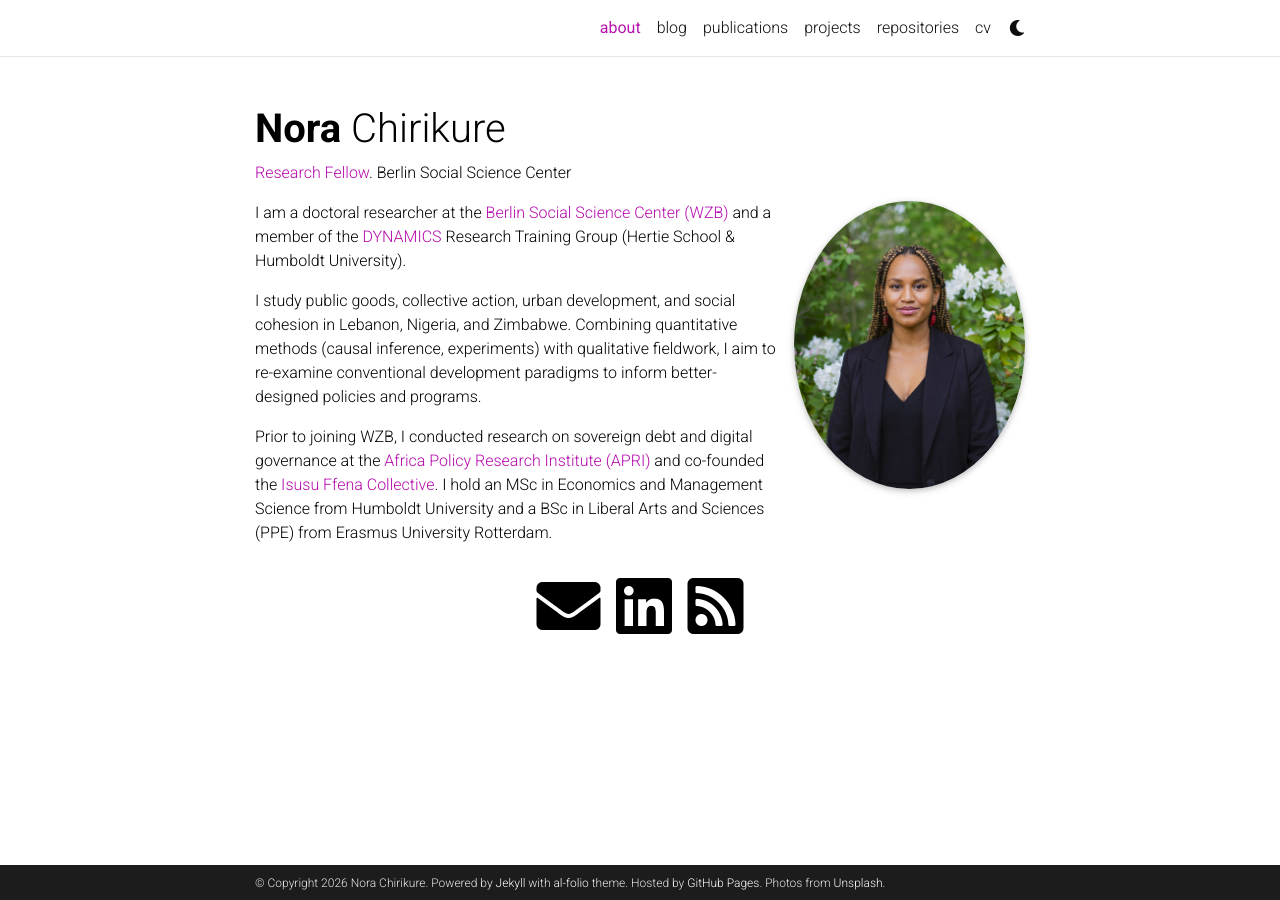
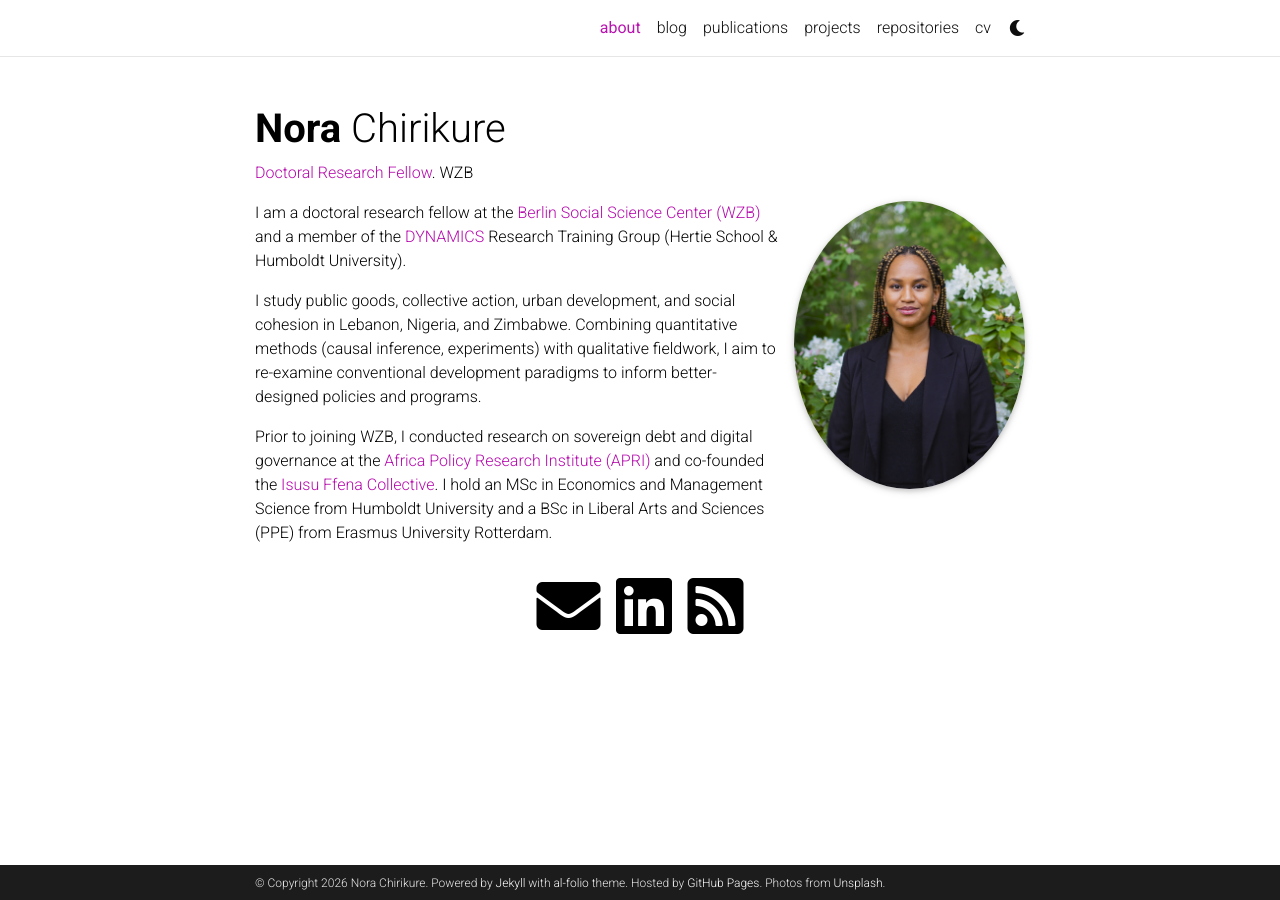
Before and after one commit to norachirikure/www, a Jekyll site: the page built from _pages/about.md, in a window 1280 px wide. Built offline with Jekyll 4.4.1, drawn with Linux system fonts in a browser that asks for light colours; full-size pictures stand in for the smaller copies a plugin makes; comment, search, counter and statistics services are not loaded; a style sheet for code colours, icons or effects is not loaded.

Commit message:
Update subtitle and researcher description

```diff
--- a/_pages/about.md
+++ b/_pages/about.md
@@ -2,7 +2,7 @@
 layout: about
 title: about
 permalink: /
-subtitle: <a href='#'>Research Fellow</a>. Berlin Social Science Center
+subtitle: <a href='#'>Doctoral Research Fellow</a>. WZB
 
 profile:
   align: right
@@ -19,7 +19,7 @@ profile:
 social: true  # includes social icons at the bottom of the page
 ---
 
-I am a doctoral researcher at the [Berlin Social Science Center (WZB)](https://www.wzb.eu/en/research/political-economy-of-development/institutions-and-political-inequality) and a member of the [DYNAMICS](https://www.sowi.hu-berlin.de/en/dynamics/about-dynamics) Research Training Group (Hertie School & Humboldt University).
+I am a doctoral research fellow at the [Berlin Social Science Center (WZB)](https://www.wzb.eu/en/research/political-economy-of-development/institutions-and-political-inequality) and a member of the [DYNAMICS](https://www.sowi.hu-berlin.de/en/dynamics/about-dynamics) Research Training Group (Hertie School & Humboldt University).
 
 I study public goods, collective action, urban development, and social cohesion in Lebanon, Nigeria, and Zimbabwe. Combining quantitative methods (causal inference, experiments) with qualitative fieldwork, I aim to re-examine conventional development paradigms to inform better-designed policies and programs.
 
```
